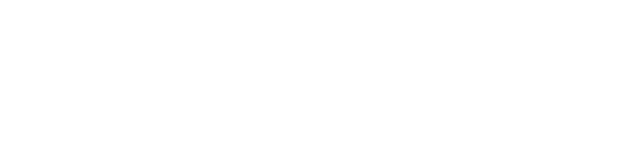
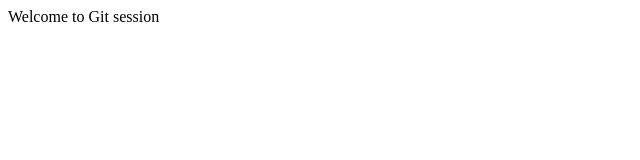
Before and after one commit to jashwanth2803/Testing-01, a plain HTML site: page index.html in a window 1280 px wide. Shown: the whole page, without its empty margins (0-640 px from the left). Drawn offline with Linux system fonts and the light colour scheme.

Commit message:
updated file

```diff
--- a/index.html
+++ b/index.html
@@ -1,6 +1,7 @@
 <!DOCTYPE html>
 <html>
 <head>
-<title>welcome to Git</title>
+<title></title>
+Welcome to Git session
 </body>
 </html>
```
